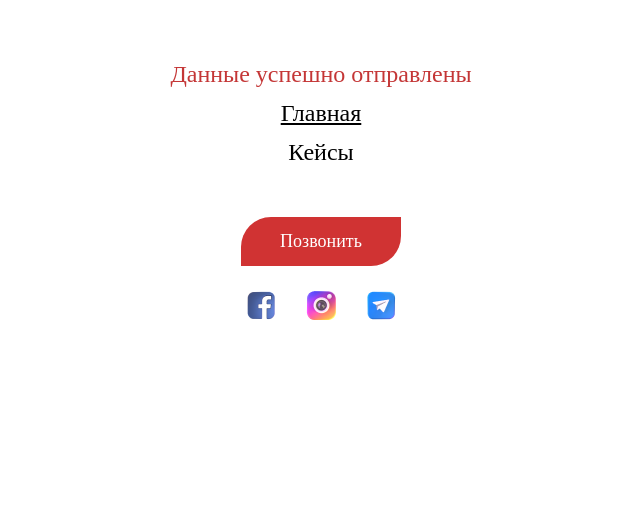
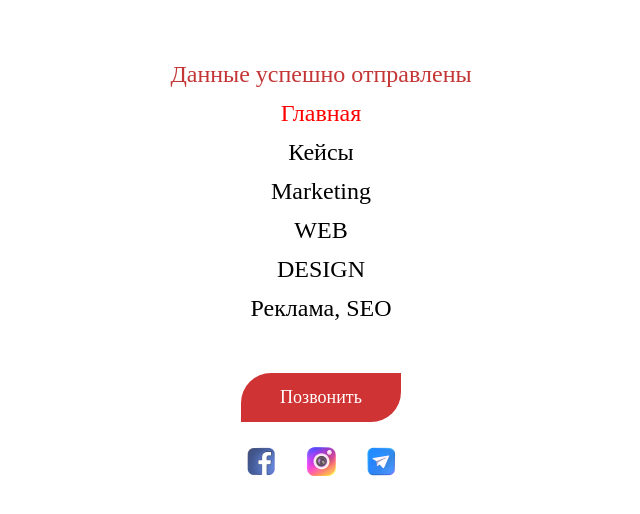
Before and after one commit to testfortest25865/apollo2.0, a plain HTML site: page thank-you.html in a window 1280 px wide. In both pictures the pointer is over the link "Главная". Shown: the whole page, without its empty margins (319-959 px from the left). Drawn offline with nearby package versions, Linux system fonts and the light colour scheme; a web font is replaced by a local one.

Commit message:
Add files via upload

```diff
--- a/style.css
+++ b/style.css
@@ -1217,6 +1217,11 @@ body {
   line-height: 29px;
 }
 
+.top_footer_t li a:hover{
+  text-decoration: none;
+  color: #ff0000;
+}
+
 .bottom_footer_t {
   text-align: center;
   margin-top: 50px;
@@ -1249,6 +1254,7 @@ body {
 .phone_m_link_footer_t:hover {
   text-decoration: none;
   color: #fff;
+  box-shadow: 0 0 10px #d03333;
 }
 
 @media (max-width: 500px) {
--- a/thank-you.html
+++ b/thank-you.html
@@ -33,6 +33,10 @@
         <li>Данные успешно отправлены</li>
         <li class="nav_li_footer"><a href="index.html">Главная</a></li>
         <li class="nav_li_footer"><a href="keys.html">Кейсы</a></li>
+        <li class="nav_li_footer"><a href="html/smm.html">Marketing</a></li>
+                <li class="nav_li_footer"><a href="html/sayt.html">WEB</a></li>
+                <li class="nav_li_footer"><a href="html/design.html">DESIGN</a></li>
+                <li class="nav_li_footer"><a href="html/seo.html">Реклама, SEO</a></li>
       </div>
       <div class="bottom_footer_t">
         <a class="phone_m_link_footer_t" href="tel:+998908081083">Позвонить</a>
```
